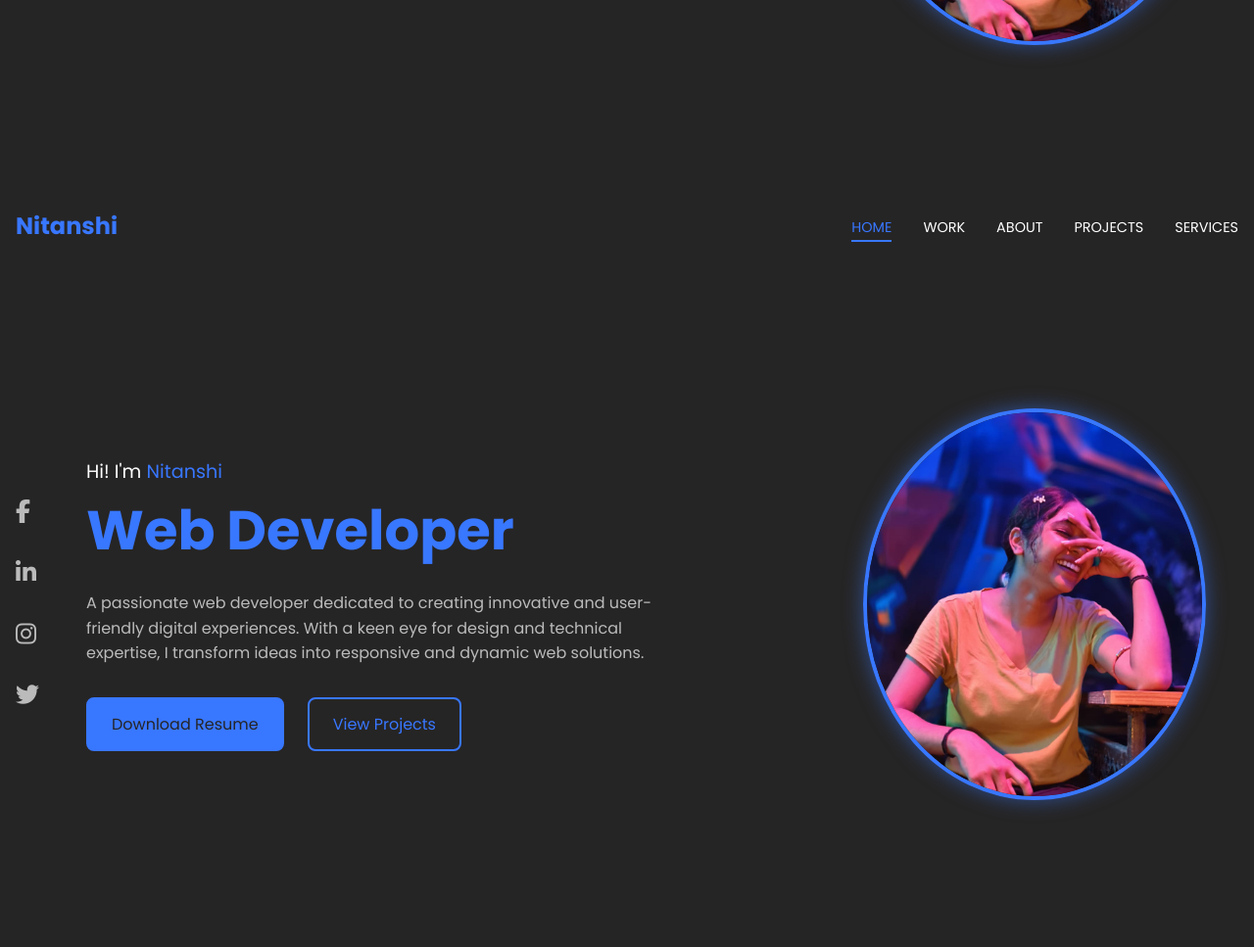
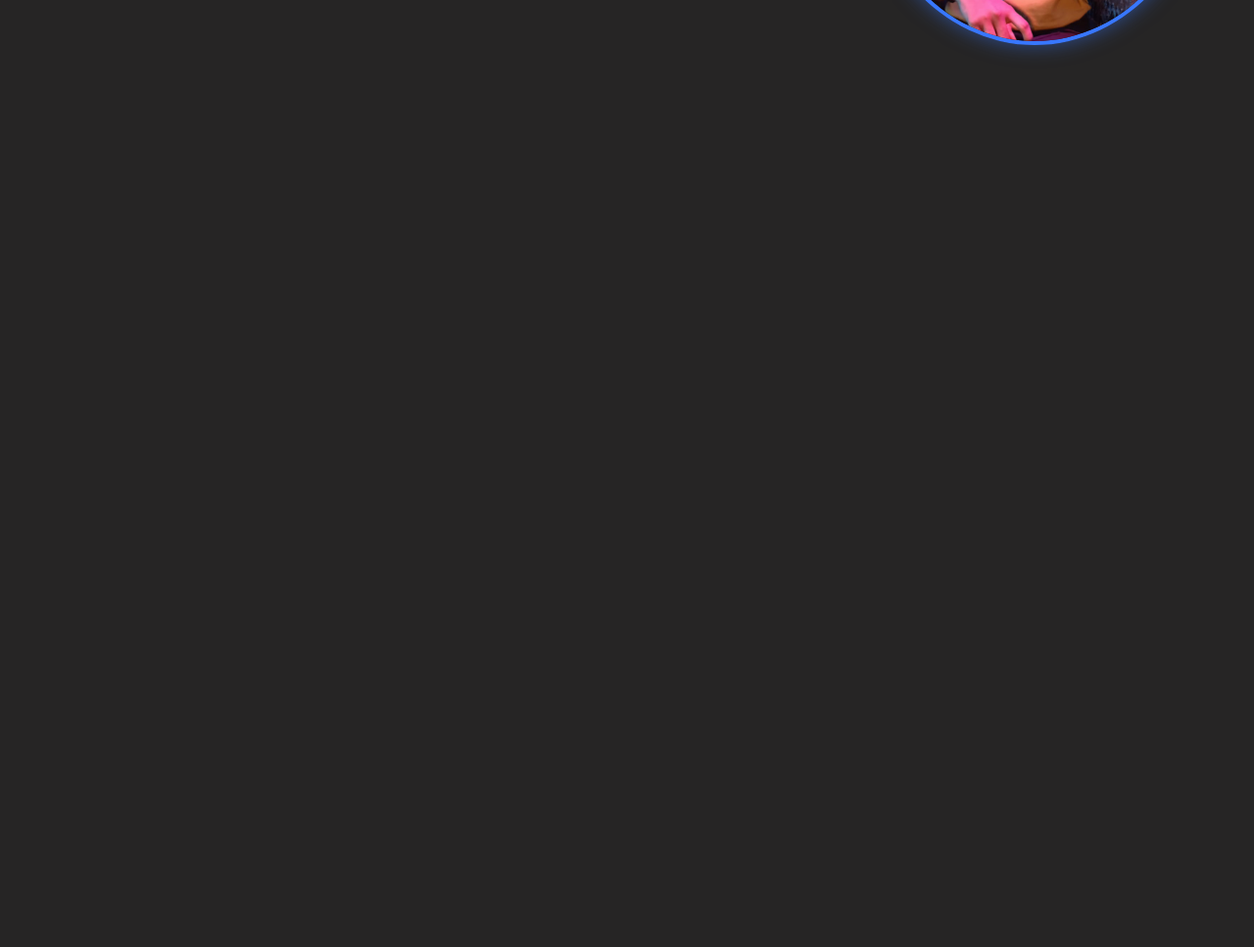
Before and after one commit to Nitanshi16/nitu-portfolio, a plain HTML site: page index.html in a window 1280 px wide. Shown: the part 574-1541 px from the top of the page at 98% size. After the commit the page ends 800 px from the top, so only its background shows below. Drawn offline with Linux system fonts and the light colour scheme.

Commit message:
Update index.html

```diff
--- a/index.html
+++ b/index.html
@@ -71,77 +71,3 @@
         });
     </script>
 </body>
-</html><!DOCTYPE html>
-<html lang="en">
-<head>
-    <meta charset="UTF-8">
-    <meta name="viewport" content="width=device-width, initial-scale=1.0">
-    <title>Nitanshi - Web Developer Portfolio</title>
-    <link rel="stylesheet" href="style.css">
-    <link rel="stylesheet" href="https://cdnjs.cloudflare.com/ajax/libs/font-awesome/6.6.0/css/all.min.css" integrity="sha512-Kc323vGBEqzTmouAECnVceyQqyqdsSiqLQISBL29aUW4U/M7pSPA/gEUZQqv1cwx4OnYxTxve5UMg5GT6L4JJg==" crossorigin="anonymous" referrerpolicy="no-referrer" />
-</head>
-<body>
-    <div class="portfolio-container">
-        <nav class="navbar">
-            <div class="logo">Nitanshi</div>
-            <input type="checkbox" id="menu-toggle" class="menu-toggle">
-            <label for="menu-toggle" class="menu-icon">
-                <span></span>
-                <span></span>
-                <span></span>
-            </label>
-            <ul class="navlist">
-                <li><a href="#" class="active">Home</a></li>
-                <li><a href="#">Work</a></li>
-                <li><a href="#">About</a></li>
-                <li><a href="#">Projects</a></li>
-                <li><a href="#">Services</a></li>
-            </ul>
-        </nav>
-
-        <div class="main-content">
-            <div class="left-container">
-                <div class="social-icons">
-                    <a href="https://www.facebook.com/nitanshi.16" target="_blank">
-                        <i class="fa-brands fa-facebook-f"></i>
-                    </a>
-                    <a href="https://www.linkedin.com/in/nitanshi-m-a98950271" target="_blank">
-                        <i class="fa-brands fa-linkedin-in"></i>
-                    </a>
-                    <a href="https://www.instagram.com/nitanshi_mehta" target="_blank">
-                        <i class="fa-brands fa-instagram"></i>
-                    </a>
-                    <a href="https://x.com/Nitansh11204552" target="_blank">
-                        <i class="fa-brands fa-twitter"></i>
-                    </a>
-                </div>
-                <div class="content">
-                    <p class="intro">Hi! I'm <span>Nitanshi</span></p>
-                    <h1>Web Developer</h1>
-                    <p class="detail">A passionate web developer dedicated to creating innovative and user-friendly digital experiences. With a keen eye for design and technical expertise, I transform ideas into responsive and dynamic web solutions.</p>
-                    <div class="btn-container">
-                        <a href="#" class="btn btn-primary">Download Resume</a>
-                        <a href="#" class="btn btn-outline">View Projects</a>
-                    </div>
-                </div>
-            </div>
-
-            <div class="right-container">
-                <div class="profile-image">
-                    <img src="profile.jpg" alt="Nitanshi's Profile">
-                </div>
-            </div>
-        </div>
-    </div>
-
-    <script>
-        // Mobile menu toggle
-        const menuToggle = document.getElementById('menu-toggle');
-        const navlist = document.querySelector('.navlist');
-
-        menuToggle.addEventListener('change', function() {
-            navlist.classList.toggle('active', this.checked);
-        });
-    </script>
-</body>
-</html>
```
